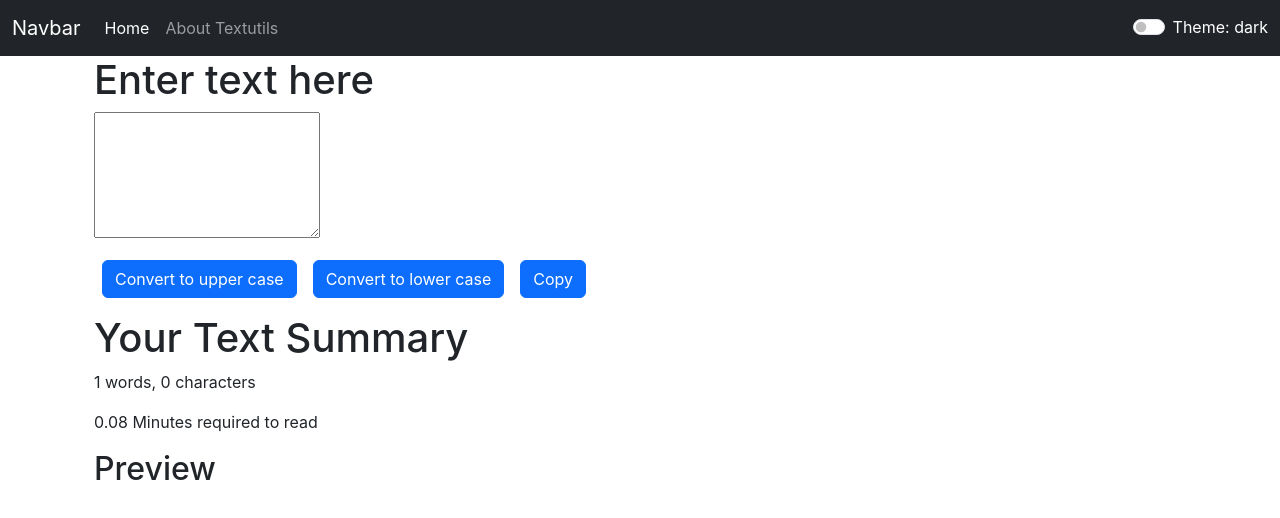
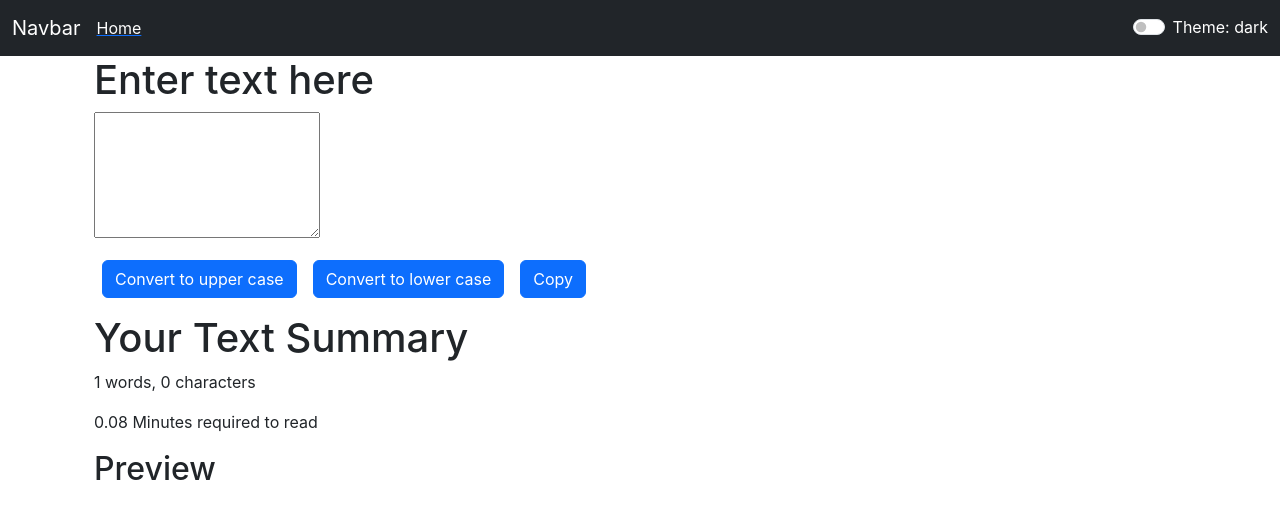
Before and after one commit to Princekumar-Mehta/textutils, a React (Create React App) app: page / in a window 1280 px wide. Shown: the top 518 px of the page. Built offline with nearby package versions, Linux system fonts and the light colour scheme.

Commit message:
publish on github pages

```diff
--- a/package.json
+++ b/package.json
@@ -1,4 +1,5 @@
 {
+  "homepage": "https://Princekumar-Mehta.github.io/textutils",
   "name": "textutils",
   "version": "0.1.0",
   "private": true,
@@ -6,12 +7,15 @@
     "@testing-library/jest-dom": "^5.16.5",
     "@testing-library/react": "^13.4.0",
     "@testing-library/user-event": "^13.5.0",
+    "gh-pages": "^5.0.0",
     "react": "^18.2.0",
     "react-dom": "^18.2.0",
     "react-scripts": "5.0.1",
     "web-vitals": "^2.1.4"
   },
   "scripts": {
+    "predeploy": "npm run build",
+    "deploy": "gh-pages -d build",
     "start": "react-scripts start",
     "build": "react-scripts build",
     "test": "react-scripts test",
--- a/src/App.js
+++ b/src/App.js
@@ -3,12 +3,6 @@ import Navbar from "./components/Navbar";
 import Alert from "./components/Alert";
 import Form from "./components/Form";
 import { useState } from "react";
-import About from "./components/About";
-import {
-  BrowserRouter as Router,
-  Routes,
-  Route,
-} from "react-router-dom";
 
 function App() {
   const [theme, setTheme] = useState("dark");
@@ -41,7 +35,6 @@ function App() {
   };
   return (
     <>
-      <Router>
       <div className={`bg-${theme === "dark" ? "white" : "black"}`}>
         <Navbar
           title="Navbar"
@@ -51,13 +44,9 @@ function App() {
         ></Navbar>
         <Alert alert={alert} />
         <div className="container mb-8">
-            <Routes>
-              <Route exact path="/about" element={<About theme={theme} toggle={toggle} />}/>
-              <Route exact path="/" element = {<Form showAlert={showAlert} heading="Enter text here" />}/>
-            </Routes>
+          <Form showAlert={showAlert} heading="Enter text here" />
         </div>
       </div>
-      </Router>
     </>
   );
 }
--- a/src/components/Navbar.js
+++ b/src/components/Navbar.js
@@ -1,17 +1,15 @@
 import React from "react";
 import PropTypes from "prop-types";
-import {
-   Link
-} from "react-router-dom";
 export default function Navbar(props) {
-
   return (
-    <div style={{color:`${props.theme==="dark"?"white":"black"}`}}>
-      <nav className={`navbar navbar-expand-lg navbar-${props.theme} bg-${props.theme}`}>
+    <div style={{ color: `${props.theme === "dark" ? "white" : "black"}` }}>
+      <nav
+        className={`navbar navbar-expand-lg navbar-${props.theme} bg-${props.theme}`}
+      >
         <div className="container-fluid">
-          <Link className="navbar-brand" to="/">
+          <a className="navbar-brand" href="/">
             {props.title}
-          </Link>
+          </a>
           <button
             className="navbar-toggler"
             type="button"
@@ -26,15 +24,20 @@ export default function Navbar(props) {
           <div className="collapse navbar-collapse" id="navbarSupportedContent">
             <ul className="navbar-nav me-auto mb-2 mb-lg-0">
               <li className="nav-item">
-                <Link className="nav-link active" aria-current="page" to="/">
-                 <span className={`text-${props.theme==="dark"?"white":"black"}`}>Home</span>
-                </Link>
+                <a className="nav-a active" aria-current="page" href="#">
+                  <span
+                    className={`text-${
+                      props.theme === "dark" ? "white" : "black"
+                    }`}
+                  >
+                    Home
+                  </span>
+                </a>
               </li>
-              <li className="nav-item">
-                <Link className="nav-link" to="/about">
+              {/*<li className="nav-item">
+                <a className="nav-a" to="/about">
                   {props.aboutText}
-                </Link>
-              </li>
+                </a></li>*/}
             </ul>
             <div className="form-check form-switch">
               <input
@@ -44,8 +47,11 @@ export default function Navbar(props) {
                 onClick={props.toggle}
                 id="flexSwitchCheckDefault"
               />
-              <label className="form-check-label" htmlFor="flexSwitchCheckDefault">
-               Theme: {props.theme}
+              <label
+                className="form-check-label"
+                htmlFor="flexSwitchCheckDefault"
+              >
+                Theme: {props.theme}
               </label>
             </div>
           </div>
```
Also changed, not shown: 1 other file (tests, documents, lock files or other folders). Lines whose indentation alone changed are shown as unchanged.
